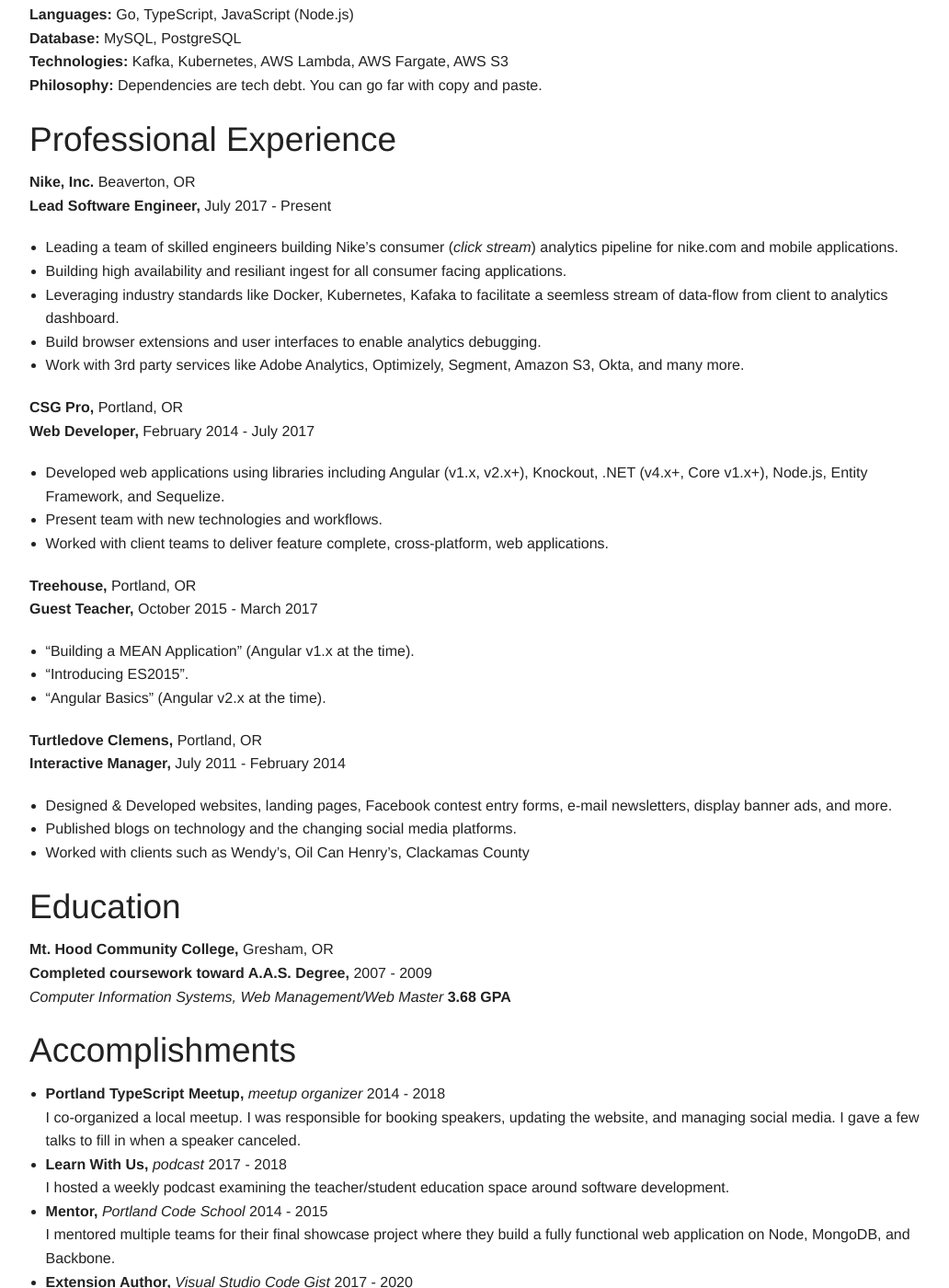
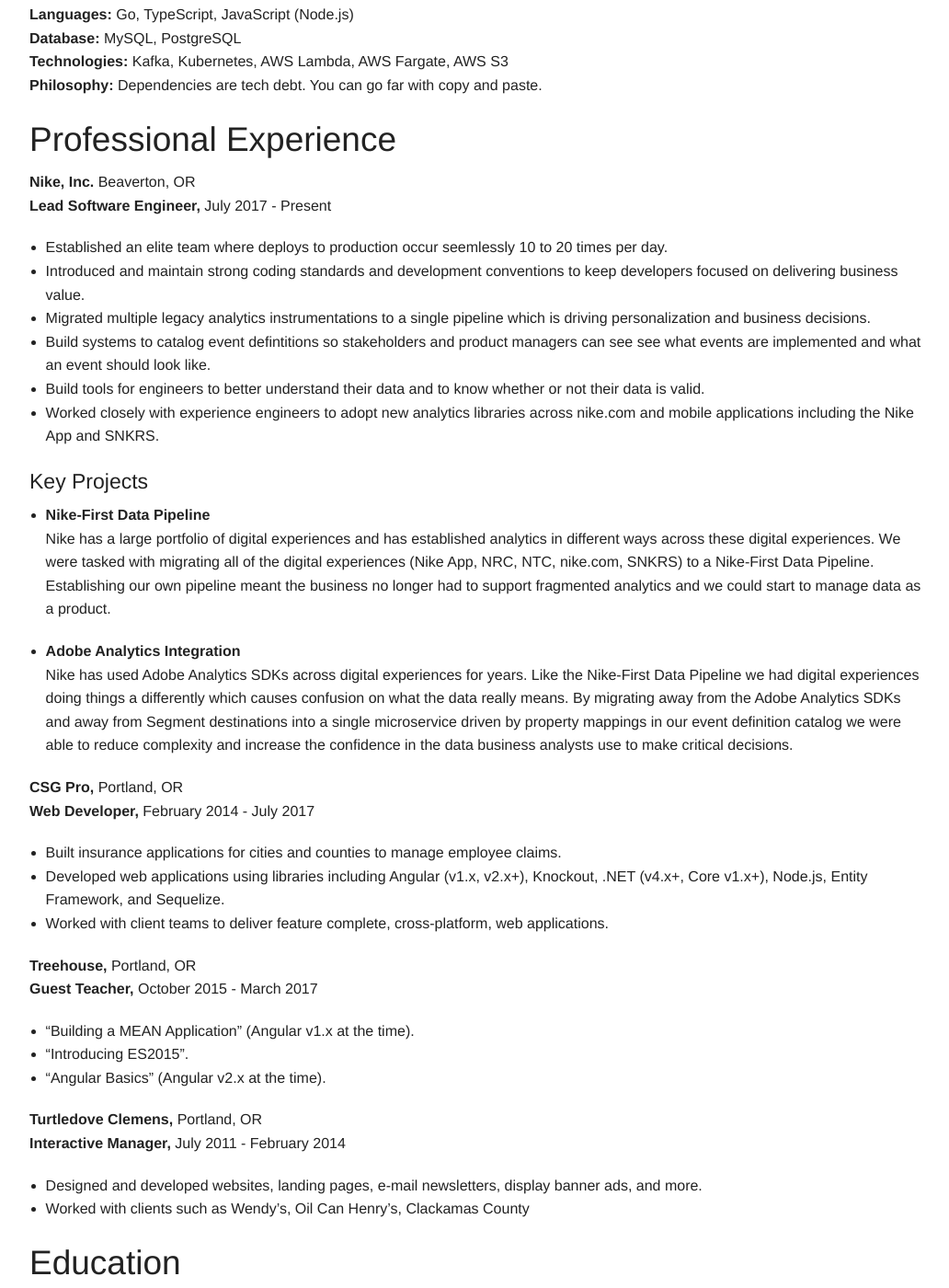
Before and after one commit to kenhowardpdx/kenhowardpdx.github.io, a Jekyll site: the page built from resume/index.md, in a window 1280 px wide and 1400 px high, scrolled down 489 px. Shown: the whole window at 92% size, without its empty margins (123-1155 px from the left). Built offline with Jekyll 4.4.1, drawn with Linux system fonts in a browser that asks for light colours; some of the changed text lies outside the part shown.

Commit message:
revise resume

```diff
--- a/resume/index.md
+++ b/resume/index.md
@@ -27,21 +27,46 @@
 **Nike, Inc.** Beaverton, OR<br>
 **Lead Software Engineer,** July 2017 - Present
 
-* Leading a team of skilled engineers building Nike's consumer (_click stream_)
-analytics pipeline for nike.com and mobile applications.
-* Building high availability and resiliant ingest for all consumer facing applications.
-* Leveraging industry standards like Docker, Kubernetes, Kafaka to facilitate a
-seemless stream of data-flow from client to analytics dashboard.
-* Build browser extensions and user interfaces to enable analytics debugging.
-* Work with 3rd party services like Adobe Analytics, Optimizely, Segment,
-Amazon S3, Okta, and many more.
+* Established an elite team where deploys to production occur seemlessly 10 to
+20 times per day.
+* Introduced and maintain strong coding standards and development conventions
+to keep developers focused on delivering business value.
+* Migrated multiple legacy analytics instrumentations to a single pipeline
+which is driving personalization and business decisions.
+* Build systems to catalog event defintitions so stakeholders and product
+managers can see see what events are implemented and what an event should look
+like.
+* Build tools for engineers to better understand their data and to know whether
+or not their data is valid.
+* Worked closely with experience engineers to adopt new analytics libraries
+across nike.com and mobile applications including the Nike App and SNKRS.
+
+#### Key Projects
+
+* **Nike-First Data Pipeline**<br>
+Nike has a large portfolio of digital experiences and has established analytics
+in different ways across these digital experiences. We were tasked with
+migrating all of the digital experiences (Nike App, NRC, NTC, nike.com, SNKRS)
+to a Nike-First Data Pipeline. Establishing our own pipeline meant the business
+no longer had to support fragmented analytics and we could start to manage data
+as a product.
+
+* **Adobe Analytics Integration**<br>
+Nike has used Adobe Analytics SDKs across digital experiences for years. Like
+the Nike-First Data Pipeline we had digital experiences doing things a
+differently which causes confusion on what the data really means. By migrating
+away from the Adobe Analytics SDKs and away from Segment destinations into a
+single microservice driven by property mappings in our event definition catalog
+we were able to reduce complexity and increase the confidence in the data
+business analysts use to make critical decisions.
 
 **CSG Pro,** Portland, OR<br>
 **Web Developer,** February 2014 - July 2017
 
+* Built insurance applications for cities and counties to manage employee
+claims.
 * Developed web applications using libraries including Angular (v1.x, v2.x+),
 Knockout, .NET (v4.x+, Core v1.x+), Node.js, Entity Framework, and Sequelize.
-* Present team with new technologies and workflows.
 * Worked with client teams to deliver feature complete, cross-platform, web
 applications.
 
@@ -55,8 +80,8 @@
 **Turtledove Clemens,** Portland, OR<br>
 **Interactive Manager,** July 2011 - February 2014
 
-* Designed & Developed websites, landing pages, Facebook contest entry forms, e-mail newsletters, display banner ads, and more.
-* Published blogs on technology and the changing social media platforms.
+* Designed and developed websites, landing pages, e-mail newsletters, display
+banner ads, and more.
 * Worked with clients such as Wendy's, Oil Can Henry's, Clackamas County
 
 ## Education
@@ -69,12 +94,21 @@
 ## Accomplishments
 
 * **Portland TypeScript Meetup,** *meetup organizer* 2014 - 2018<br>
-I co-organized a local meetup. I was responsible for booking speakers, updating the website, and managing social media. I gave a few talks to fill in when a speaker canceled.
+I organized a local meetup. I was responsible for booking speakers, updating
+the website, and managing social media. I gave a few talks to fill in when a
+speaker canceled.
+
 * **Learn With Us,** *podcast* 2017 - 2018<br>
-I hosted a weekly podcast examining the teacher/student education space around software development.
+I hosted a weekly podcast examining the teacher/student education space around
+software development.
+
 * **Mentor,** *Portland Code School* 2014 - 2015<br>
-I mentored multiple teams for their final showcase project where they build a fully functional web application on Node, MongoDB, and Backbone.
+I mentored multiple teams for their final showcase project where they build a
+fully functional web application on Node, MongoDB, and Backbone.
+
 * **Extension Author,** *Visual Studio Code Gist* 2017 - 2020<br>
-I maintain a visual studio code extension for managing GitHub Gists within Visual Studio Code.
+I maintain a visual studio code extension for managing GitHub Gists within
+Visual Studio Code.
+
 * **Shipit,** *firefox extension* 2020<br>
 I wrote a simple firefox extension for pasting ShipIt Squirrel gifs in PRs.
```
Also changed, not shown: other parts of resume/index.md (+1 -1 lines), 1 other file.
